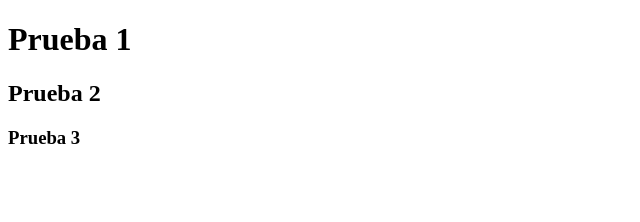
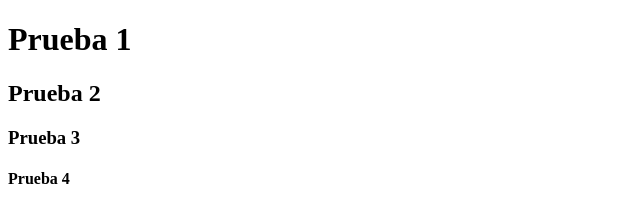
Before and after one commit to Gonzalo-Vidal/test, a plain HTML site: page index.html in a window 1280 px wide. Shown: the full height of the page, 0-640 px from the left. Drawn offline with Linux system fonts and the light colour scheme.

Commit message:
Se agregó el cuarto titulo

```diff
--- a/index.html
+++ b/index.html
@@ -8,5 +8,6 @@
 		<h1>Prueba 1</h1>
 		<h2>Prueba 2</h2>
 		<h3>Prueba 3</h3>
+		<h4>Prueba 4</h4>
 	</body>
 </html>
```
